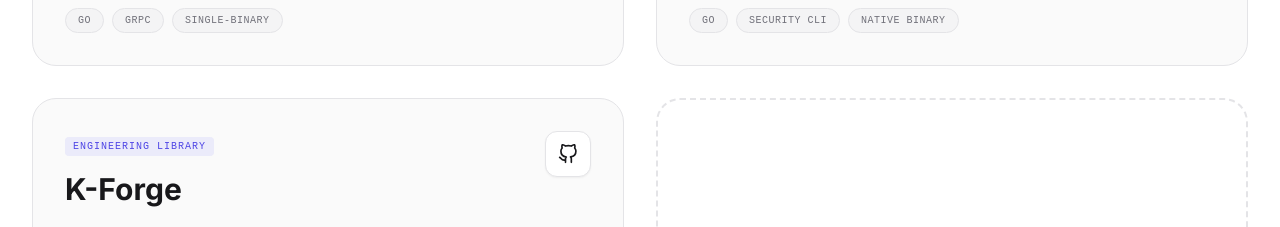
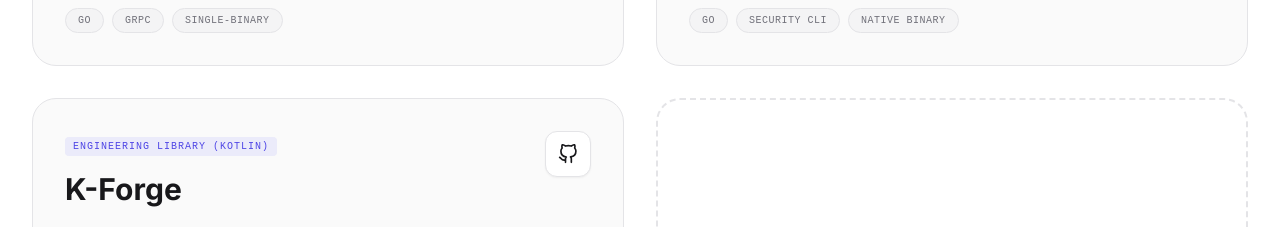
Before and after one commit to cognisivelabs/cognisivelabs.github.io, a Next.js app: page /projects in a window 1280 px wide. Shown: the part 1540-1767 px from the top of the page. Built offline with nearby package versions, Linux system fonts and the light colour scheme.

Commit message:
Fix: Unify project category naming convention
Standardized all project categories to follow the '[Category] ([Stack])' format for consistency across the Labs page.

```diff
--- a/app/projects/page.tsx
+++ b/app/projects/page.tsx
@@ -42,7 +42,7 @@ const projects = [
   },
   {
     title: 'K-Forge',
-    category: 'Engineering Library',
+    category: 'Engineering Library (Kotlin)',
     description: 'Type-Safe Data Factories for the JVM. We selected Kotlin to leverage its powerful DSL capabilities, enabling developers to build complex test scenarios for Enterprise Java/Kotlin systems with 100% type safety.',
     tech: ['Kotlin', 'Type-Safe DSL', 'JVM'],
     github: 'https://github.com/cognisivelabs/k-forge',
```
